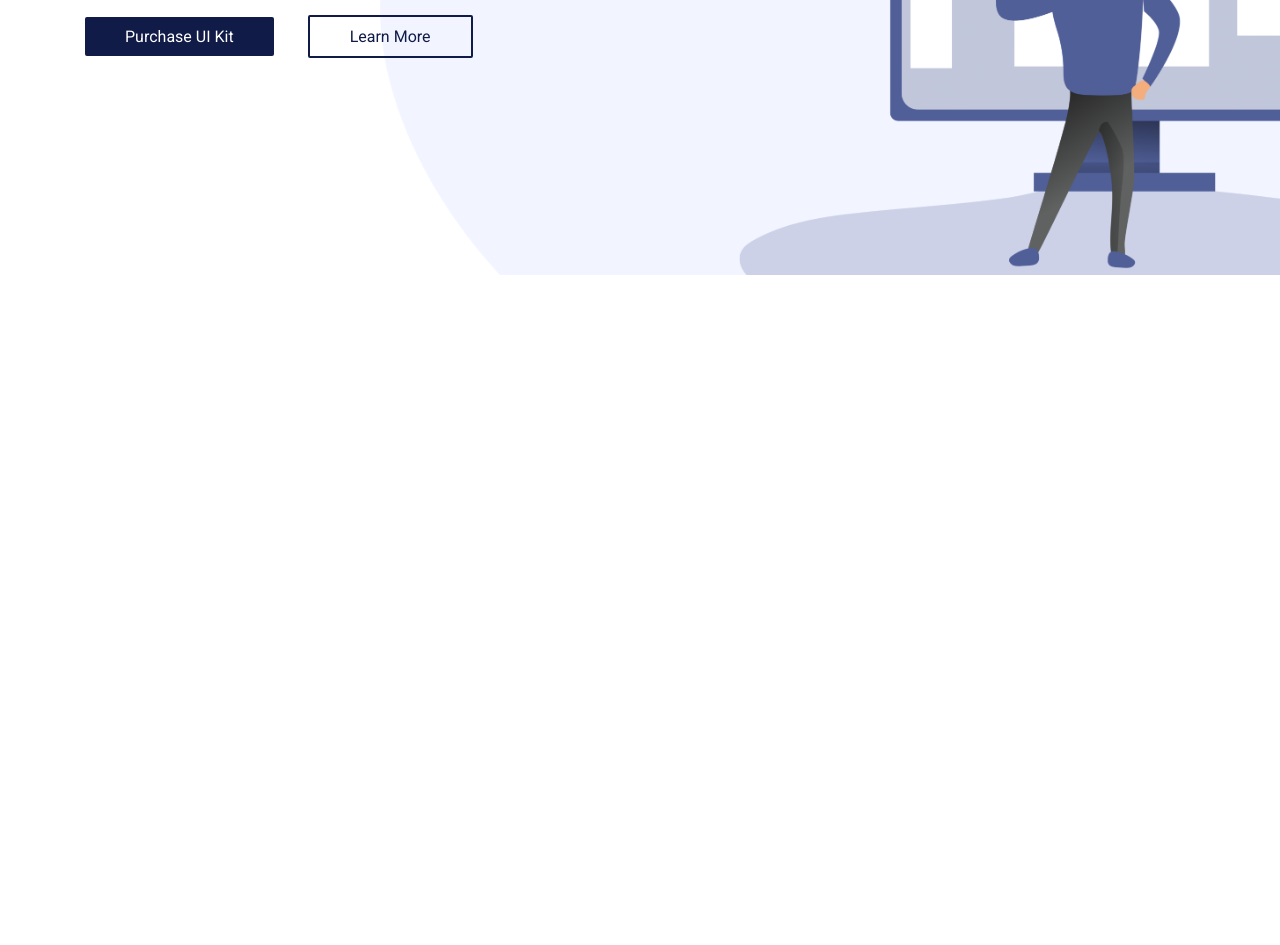
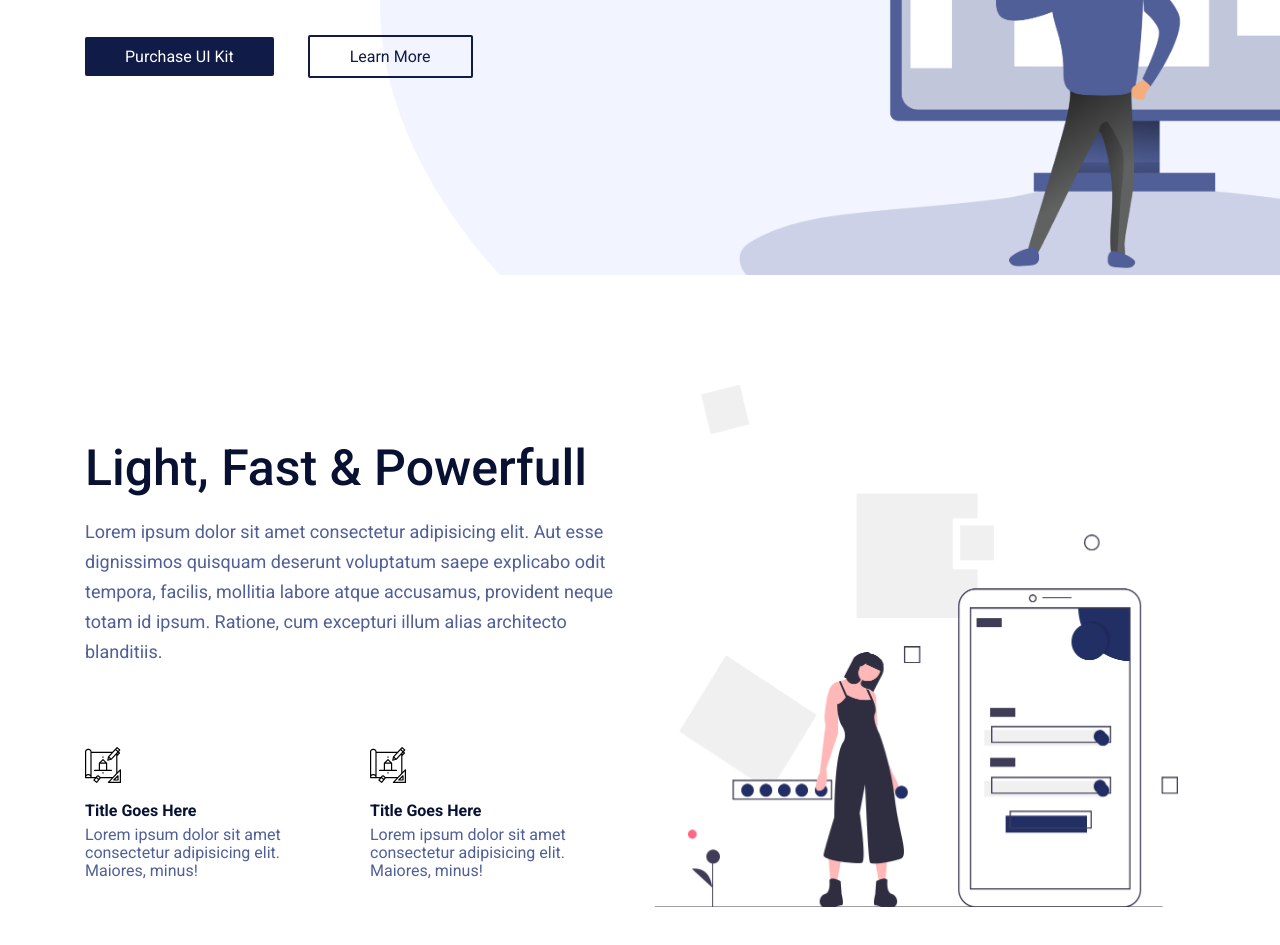
Before and after one commit to tatysheva/Landie, a website built with Parcel: page index.html in a window 1280 px wide. Shown: the part 525-1470 px from the top of the page. Before the commit the page ends 800 px from the top, so only its background shows below. Built offline with nearby package versions, Linux system fonts and the light colour scheme.

Commit message:
about section added

```diff
--- a/css/style.scss
+++ b/css/style.scss
@@ -6,6 +6,17 @@
 
 $bgColor: #111b47;
 $titleColor: #091133;
+
+@mixin title {
+  font-size: 50px;
+  font-weight: 500;
+  color: $titleColor;
+  line-height: 66px;
+}
+
+html {
+  scroll-behavior: smooth;
+}
 
 body {
   color: #505f98;
@@ -43,12 +54,12 @@ header {
 
 .burger {
   display: none;
-  div{
-  width: 25px;
-  height: 3px;
-  margin: 5px;
-  background: $bgColor;
-}
+  div {
+    width: 25px;
+    height: 3px;
+    margin: 5px;
+    background: $bgColor;
+  }
 }
 
 .buy-btn {
@@ -85,17 +96,14 @@ header {
 }
 
 .hero-content__title {
-  font-size: 50px;
-  font-weight: 500;
-  color: $titleColor;
-  line-height: 66px;
+  @include title;
   padding-top: 20px;
 }
 
 .hero-content__description {
   font-size: 18px;
   line-height: 30px;
-  // padding: 20px 0 74px;
+  padding-top: 20px;
 }
 
 .hero-content-btn {
@@ -126,3 +134,39 @@ header {
   padding: 10px 40px;
   text-decoration: none;
 }
+
+.about-content__title {
+  @include title;
+  padding-top: 160px;
+}
+
+.about-content__description {
+  font-size: 18px;
+  line-height: 30px;
+  padding-top: 16px;
+}
+
+.about-content-group {
+  display: flex;
+  padding-top: 80px;
+}
+
+.about-content-group1 {
+  padding-right: 30px;
+}
+
+.about-content-group__title {
+  color: $titleColor;
+  padding: 14px 0 6px;
+}
+
+.about-content-group__description {
+  font-size: 16px;
+  line-height: 18px;
+}
+
+.about__img {
+  width: 523px;
+  height: 523px;
+  margin: 109px 0 108px;
+}
--- a/index.html
+++ b/index.html
@@ -55,6 +55,40 @@
         </div>
     </div>
 </div>
+<section id="about">
+    <div class="container">
+        <div class="row">
+            <div class="col-lg-6">
+                <div class="about-content">
+                    <h2 class="about-content__title">Light, Fast & Powerfull</h2>
+                    <div class="about-content__description">Lorem ipsum dolor sit amet consectetur adipisicing elit. Aut
+                        esse dignissimos quisquam deserunt voluptatum saepe explicabo odit tempora, facilis, mollitia
+                        labore atque accusamus, provident neque totam id ipsum. Ratione, cum excepturi illum alias
+                        architecto blanditiis.</div>
+                    <div class="about-content-group">
+                        <div class="about-content-group1">
+                            <img src="./img/about.svg">
+                            <h4 class="about-content-group__title">Title Goes Here</h4>
+                            <p class="about-content-group__description">Lorem ipsum dolor sit amet consectetur
+                                adipisicing
+                                elit. Maiores, minus!</p>
+                        </div>
+                        <div class="about-content-group2">
+                            <img src="./img/about.svg">
+                            <h4 class="about-content-group__title">Title Goes Here</h4>
+                            <p class="about-content-group__description">Lorem ipsum dolor sit amet consectetur
+                                adipisicing
+                                elit. Maiores, minus!</p>
+                        </div>
+                    </div>
+                </div>
+            </div>
+            <div class="col-lg-6">
+                <img class="about__img" src="./img/aboutcont.png">
+            </div>
+        </div>
+    </div>
+</section>
 </body>
 
 </html>
```
Also changed, not shown: img/about.svg (added), img/aboutcont.png (added), 1 other file.
